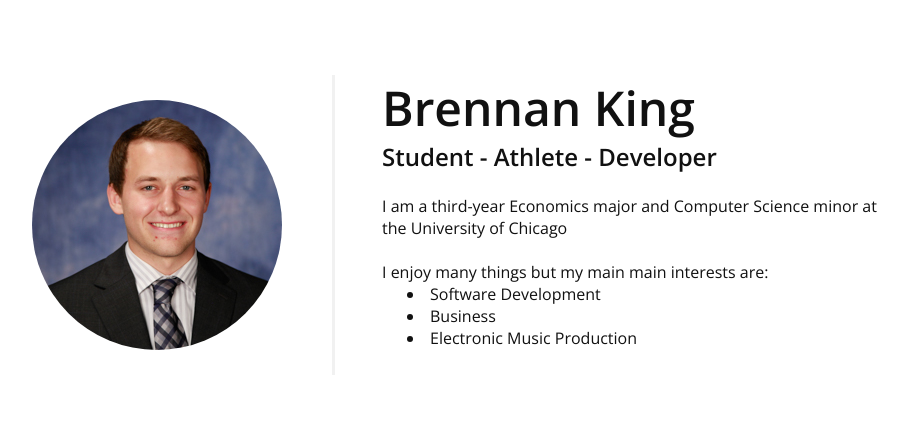
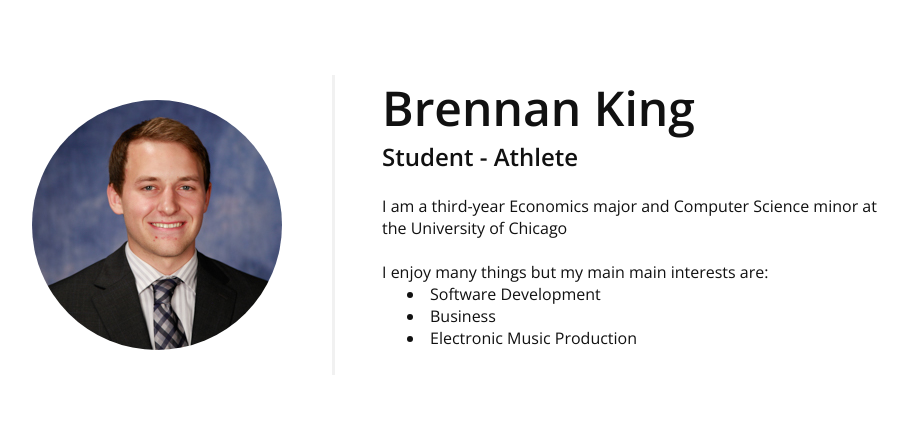
Before and after one commit to zacharyaugustine/splash, a plain HTML site: page index.html in a window 1280 px wide. Shown: the top 428 px of the page, without its empty margins (208-1116 px from the left). Drawn offline with nearby package versions, Linux system fonts and the light colour scheme.

Commit message:
Update index.html

```diff
--- a/index.html
+++ b/index.html
@@ -16,7 +16,7 @@
 			</div>
 			<div class="elevator-pitch-content">
 				<h1>Brennan King</h1>
-				<h4>Student - Athlete - Developer</h4>
+				<h4>Student - Athlete</h4>
 				<br/>
 				<p>I am a third-year Economics major and Computer Science minor at the University of Chicago</p>
 				<br/>
```
